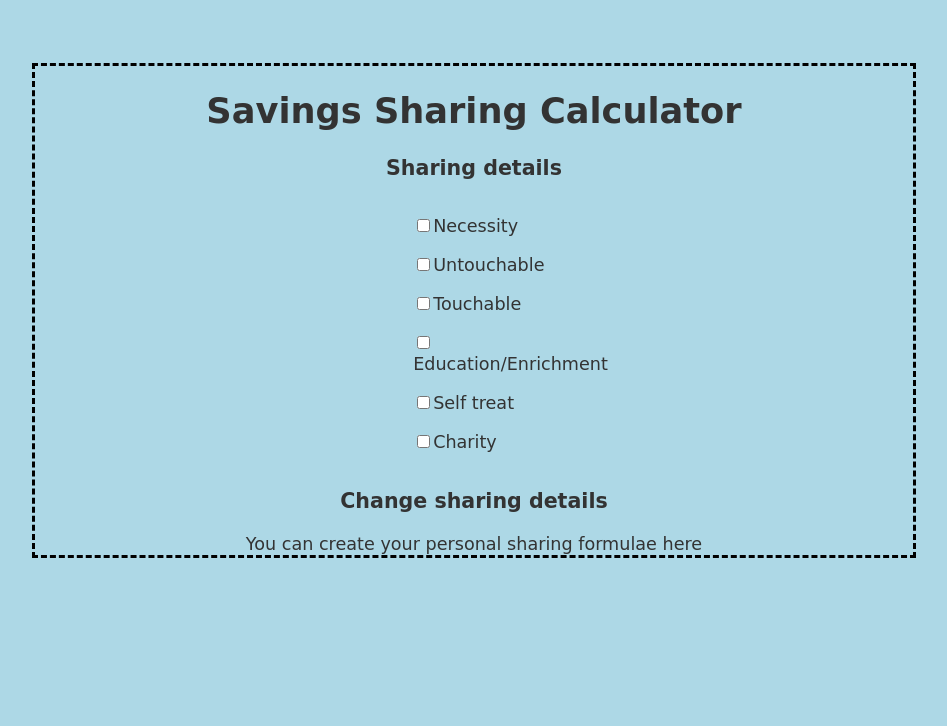
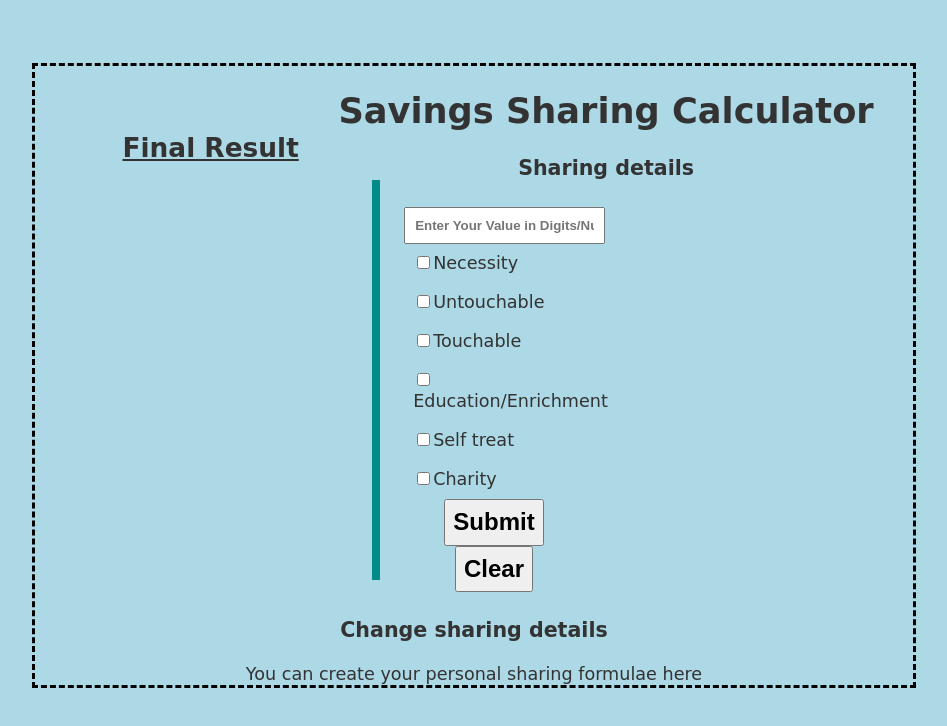
Before and after one commit to OmotosoYusuf/savings-sharing-calculator, a plain HTML site: page index.html in a window 1280 px wide. Shown: the whole page, without its empty margins (166-1113 px from the left). Drawn offline with Linux system fonts and the light colour scheme.

Commit message:
added the user input section, submit and clear button and divided the user interface

```diff
--- a/css/savings-calc.css
+++ b/css/savings-calc.css
@@ -16,6 +16,20 @@ body{
     color: #333;
 }
 
+.result{
+    float: left;
+    margin-top: 5%;
+    margin-left: 10%;
+    text-decoration: underline;
+}
+
+.horizontal{
+    border: 4px solid darkcyan;
+    position: absolute;
+    height: 50%;
+    top: 22.5%;
+    left: 42%;
+}
 ul{
     list-style: none;
     width: 25%;
@@ -25,3 +39,21 @@ li{
     padding: 5%;
     text-align: left;
 }
+input[type='alphanumeric']{
+    padding: 5%;
+    font-weight: bolder;
+}
+
+input[type='submit']{
+    display: inline;
+    padding: 4%;
+    font-size: 1.5rem;
+    font-weight: bolder;
+}
+
+input[type='reset']{
+    display: inline;
+    padding: 4%;
+    font-size: 1.5rem;
+    font-weight: bolder;
+}
--- a/index.html
+++ b/index.html
@@ -11,23 +11,31 @@
 
 <body>
     <div class="main">
+        <div class="result">
+            <h2>Final Result</h2>
+        </div>
+        <div class="horizontal">
+        </div>
         <h1>Savings Sharing Calculator</h1>
         <h3>Sharing details</h3>
         <form method="GET" action="">
             <ul>
+                <input type="alphanumeric" placeholder="Enter Your Value in Digits/Numbers Only" id="users-value">
                 <li><input type="checkbox" class="sharing-values" id="necessity">Necessity</li>
                 <li><input type="checkbox" class="sharing-values" id="untouchable">Untouchable</li>
                 <li><input type="checkbox" class="sharing-values" id="touchable">Touchable</li>
                 <li><input type="checkbox" class="sharing-values" id="touchable">Education/Enrichment</li>
                 <li><input type="checkbox" class="sharing-values" id="self">Self treat</li>
                 <li><input type="checkbox" class="sharing-values" id="charity">Charity</li>
+                <input type="submit" value="Submit" id="submit">
+                <input type="reset" id="reset" value="Clear">
             </ul>
 
             <h3>Change sharing details </h3>
             <span class="customize">You can create your personal sharing formulae here</span>
     </div>
 
-<script src="js/savings-calc.js"></script>
+    <script src="js/savings-calc.js"></script>
 </body>
 
 </html>
```
